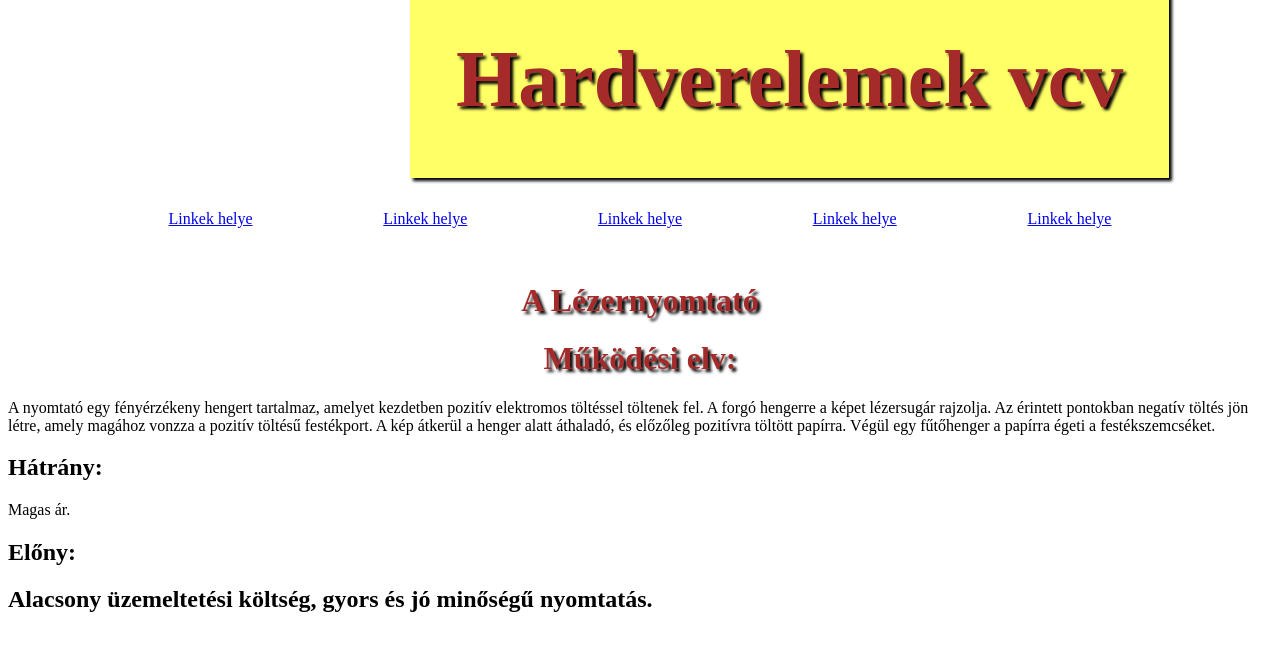
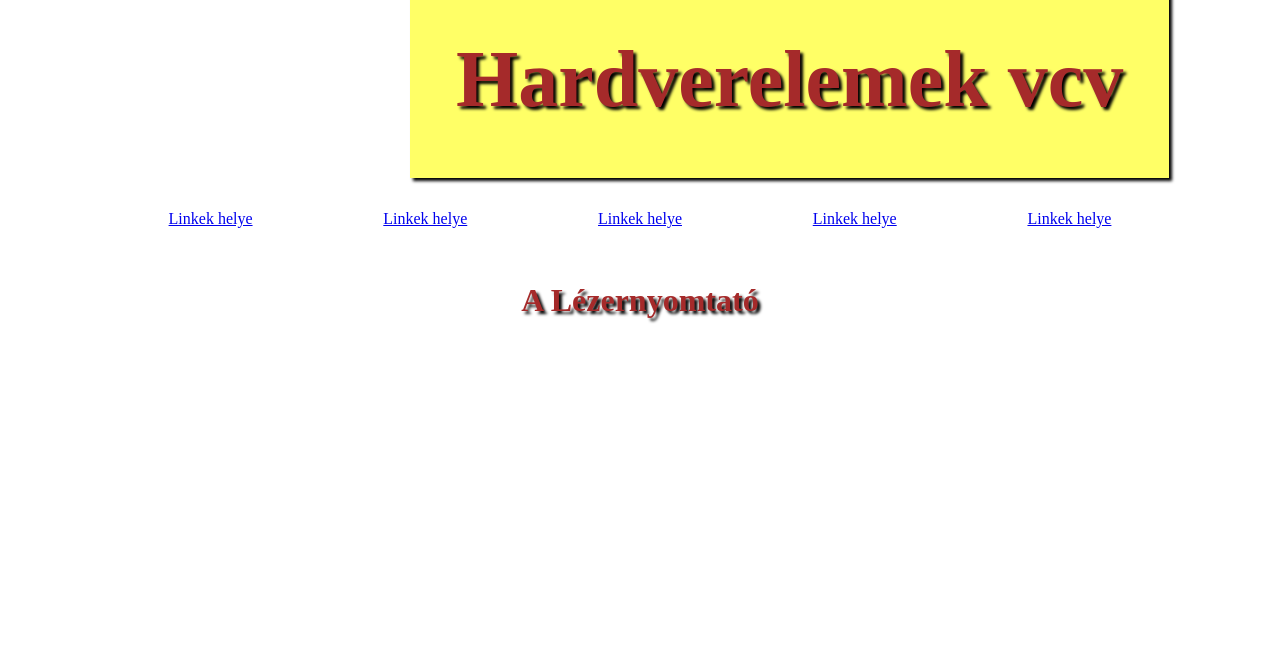
Before and after one commit to milankovicsrobert/hardver, a plain HTML site: page index.html in a window 1280 px wide. Shown: the part 68-718 px from the top of the page. Drawn offline with Linux system fonts and the light colour scheme.

Commit message:
Update index.html

```diff
--- a/index.html
+++ b/index.html
@@ -37,13 +37,10 @@
     <!--navigáció vége-->
     <!--tartalom kezdete-->
     <h1>A Lézernyomtató</h1>
-    <p><h1>Működési elv:</h1>
-
-A nyomtató egy fényérzékeny hengert tartalmaz, amelyet kezdetben pozitív elektromos töltéssel töltenek fel. A forgó hengerre a képet lézersugár rajzolja. Az érintett pontokban negatív töltés jön létre, amely magához vonzza a pozitív töltésű festékport. A kép átkerül a henger alatt áthaladó, és előzőleg pozitívra töltött papírra. Végül egy fűtőhenger a papírra égeti a festékszemcséket.
-
-
-    <h2>Hátrány:</h2> Magas ár.
-
-<h2>Előny:<h2> Alacsony üzemeltetési költség, gyors és jó minőségű nyomtatás.</p>
+    <div>
+    <div></div>
+    <div></div>
+    <div></div>
+    </div>
     </body>
 </html
```
